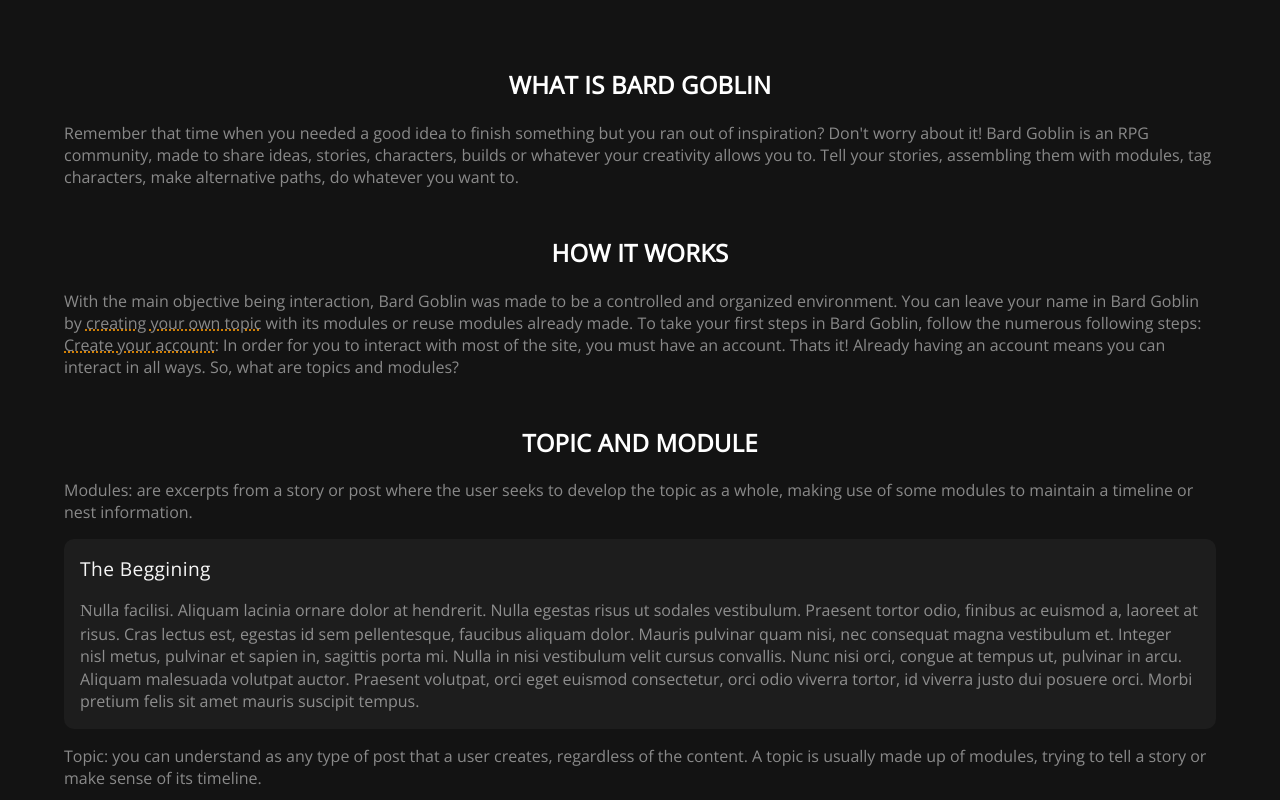
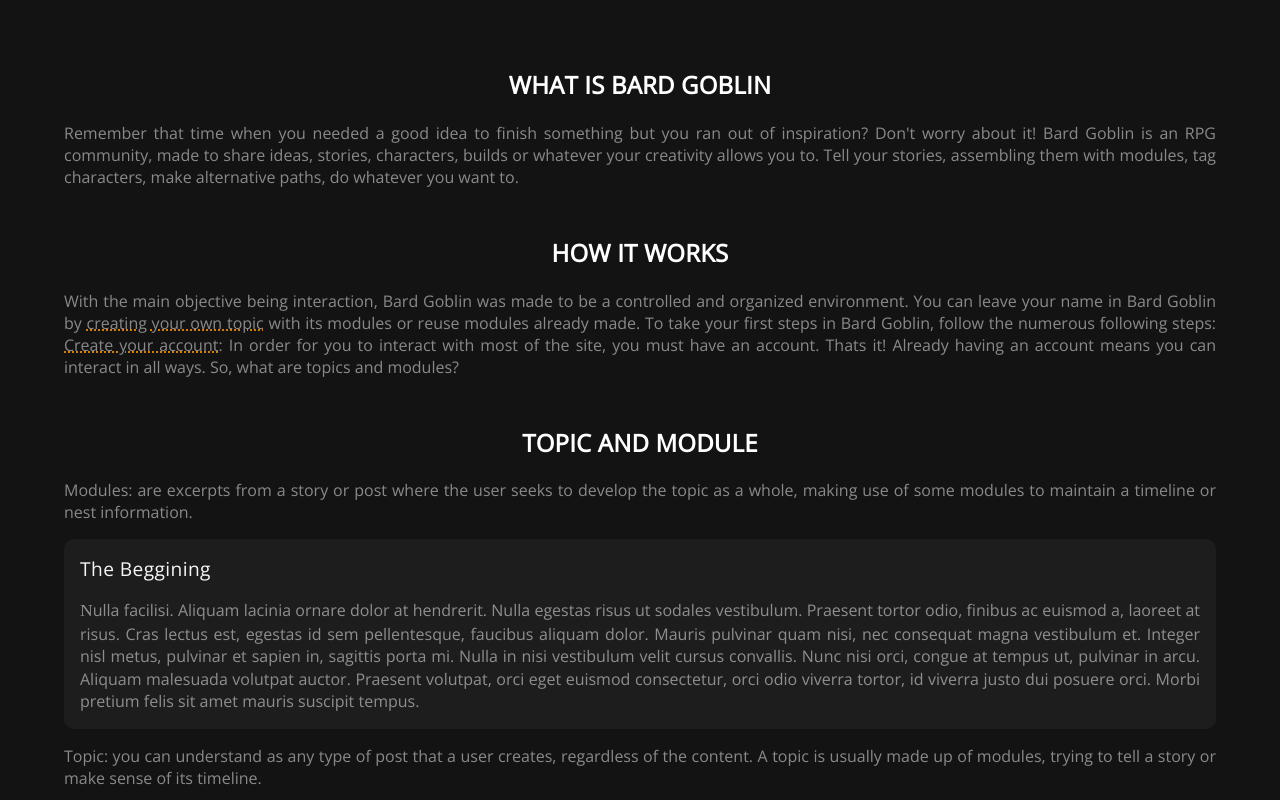
Before and after one commit to volpatocode/bardgoblin, a Next.js app: page /home/home in a window 1280 px wide. Shown: the part 820-1620 px from the top of the page. Built offline with nearby package versions, Linux system fonts and the light colour scheme; no server answers; the database is empty; a web font is replaced by a local one.

Commit message:
changes: justify texts to better ux

```diff
--- a/src/components/About/styles.ts
+++ b/src/components/About/styles.ts
@@ -40,7 +40,7 @@ export const Title = styled.h1`
 export const Typography = styled.p`
   font-size: 1rem;
   color: rgba(255, 255, 255, 0.5);
-  text-align: left;
+  text-align: justify;
   font-weight: 400;
 
 `;
--- a/src/components/Topic/Module/styles.ts
+++ b/src/components/Topic/Module/styles.ts
@@ -23,6 +23,7 @@ export const Content = styled.p`
   font-size: 1rem;
   line-height: 1.4;
   color: rgba(255, 255, 255, 0.5);
+  text-align: justify;
   ::first-letter {
     font-size: 1.1rem;
     text-transform: uppercase;
```
